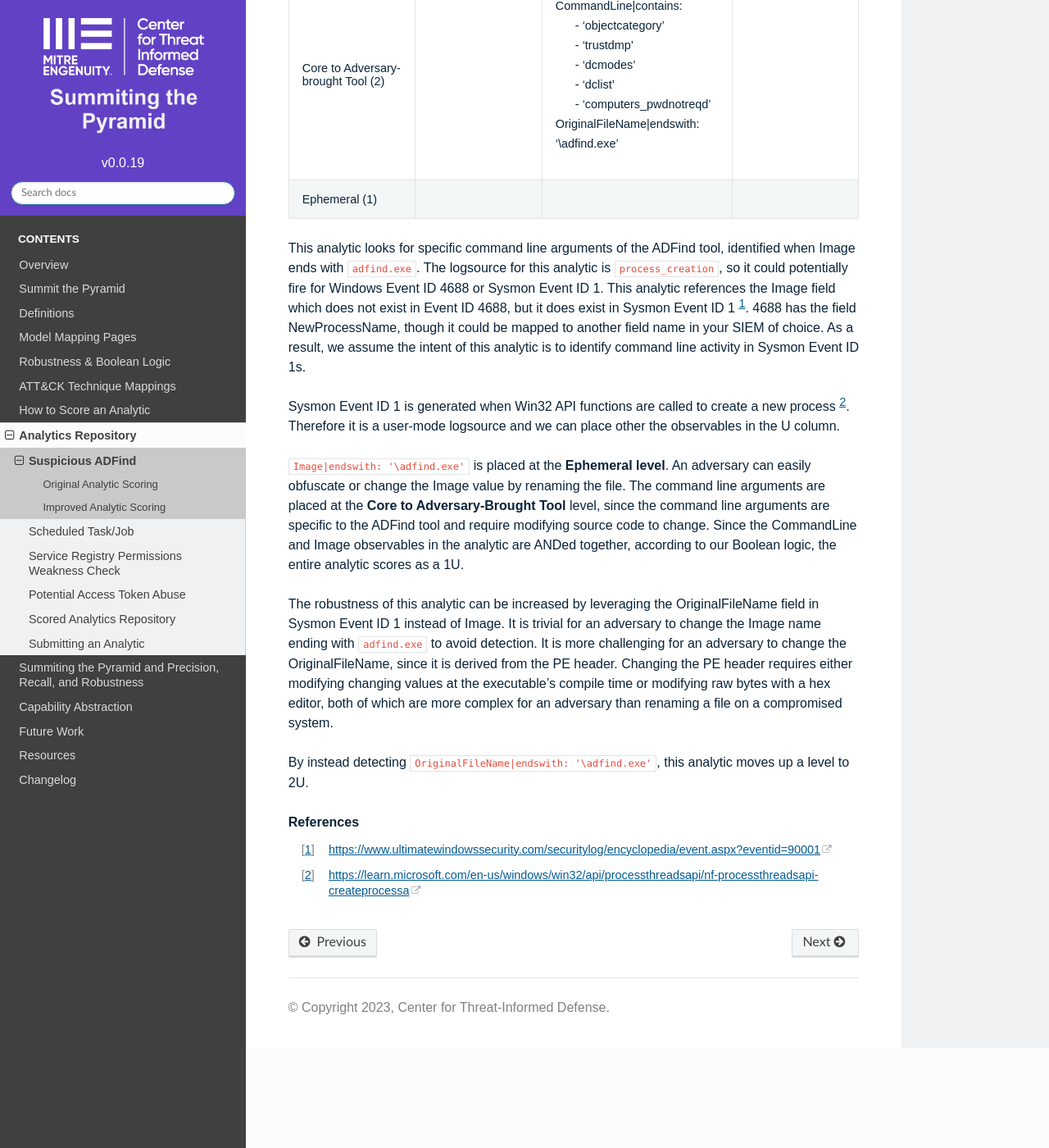
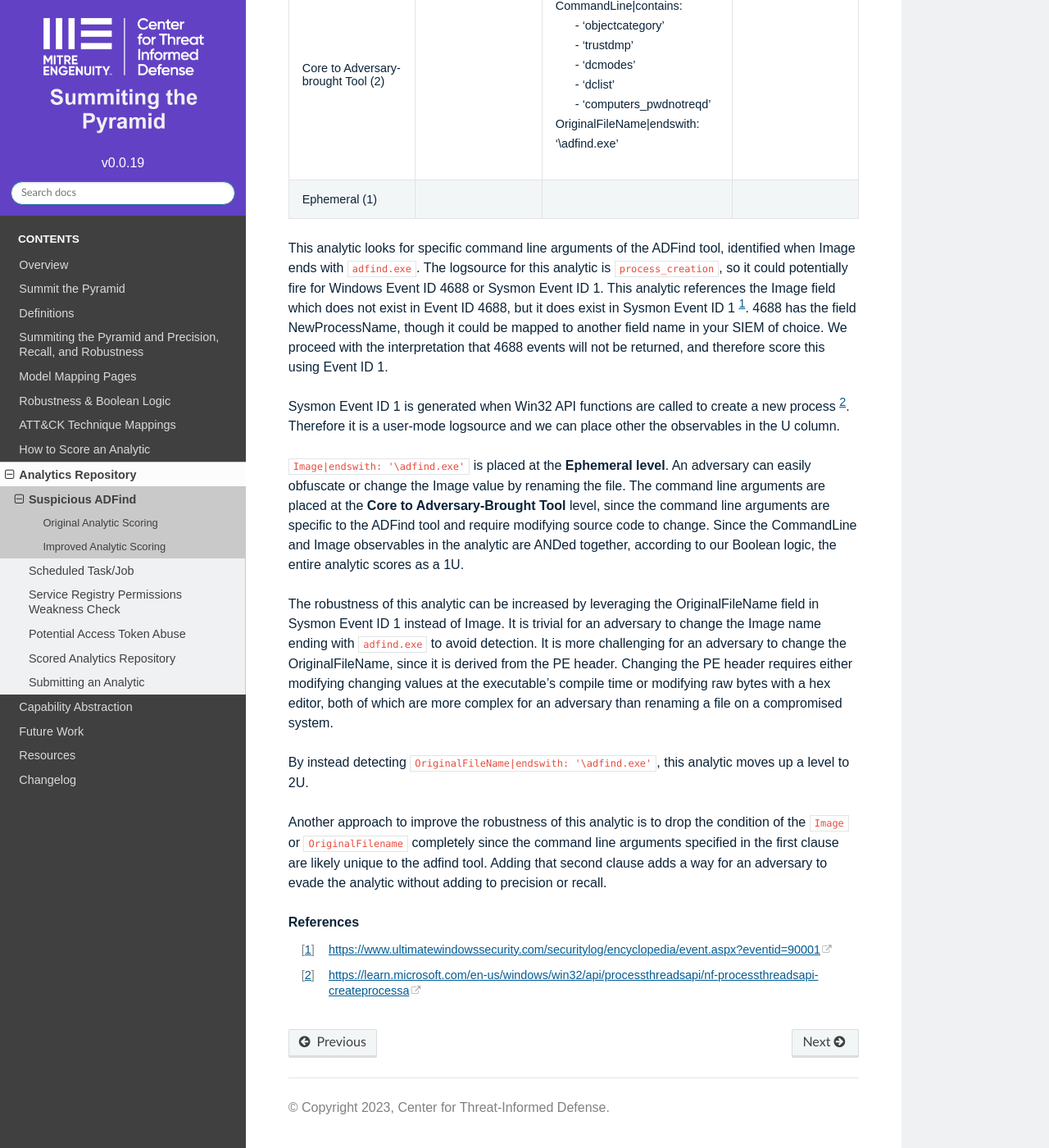
Before and after one commit to center-for-threat-informed-defense/summiting-the-pyramid, a Sphinx documentation site: the page built from docs/analytics/adfind.rst, in a window 1280 px wide and 1400 px high, scrolled down 1774 px. Shown: the whole window at 82% size. Built offline with Sphinx 7.4.7 and the Read the Docs theme 2.0.0, drawn with Linux system fonts in a browser that asks for light colours.

Commit message:
Changes to analytics pages and other pages

```diff
--- a/docs/analytics/adfind.rst
+++ b/docs/analytics/adfind.rst
@@ -122,8 +122,7 @@
 This analytic looks for specific command line arguments of the ADFind tool, identified when Image ends with ``adfind.exe``.
 The logsource for this analytic is ``process_creation``, so it could potentially fire for Windows Event ID 4688 or Sysmon Event ID 1.
 This analytic references the Image field which does not exist in Event ID 4688, but it does exist in Sysmon Event ID 1 [#f1]_. 4688 has the field
-NewProcessName, though it could be mapped to another field name in your SIEM of choice. As a result, we assume
-the intent of this analytic is to identify command line activity in Sysmon Event ID 1s.
+NewProcessName, though it could be mapped to another field name in your SIEM of choice. We proceed with the interpretation that 4688 events will not be returned, and therefore score this using Event ID 1.
 
 Sysmon Event ID 1 is generated when Win32 API functions are called to create a new process [#f2]_. Therefore it is a user-mode logsource
 and we can place other the observables in the U column.
@@ -141,6 +140,8 @@
 
 By instead detecting ``OriginalFileName|endswith: '\adfind.exe'``, this analytic moves up a level to 2U.
 
+Another approach to improve the robustness of this analytic is to drop the condition of the ``Image`` or ``OriginalFilename`` completely since the command line arguments specified in the first clause are likely unique to the adfind tool. Adding that second clause adds a way for an adversary to evade the analytic without adding to precision or recall.
+
 .. rubric:: References
 
 .. [#f1] https://www.ultimatewindowssecurity.com/securitylog/encyclopedia/event.aspx?eventid=90001
--- a/docs/analytics/index.rst
+++ b/docs/analytics/index.rst
@@ -28,7 +28,6 @@
 
 * Analytic schema (Sigma, Splunk, Elastic, etc.)
 * Log source (Windows process creation, file event, etc.)
-* Detection analytic
-* Detection logic (AND, OR, etc.)
+* Detection analytic with detection logic (AND, OR)
 * The score for your analytic with a brief explanation
 * Scorer
--- a/docs/analytics/task_scheduling.rst
+++ b/docs/analytics/task_scheduling.rst
@@ -104,7 +104,7 @@
   Scheduled Task Capability Abstraction - Created by SpecterOps [#f1]_
 
 Conversely, defenders can use the capability abstraction to create several different analytics, the most
-robust of which might detect on the invariant registry or file creation activity. As a first attempt at more robust
+robust of which might detect on the invariant registry or file creation activity. As a first attempt at a more robust
 analytic, we can start with the file creation activity. If we create a scheduled task via the Task
 Scheduler GUI in a test environment with Sysmon installed, we might expect to generate an Event ID 11: FileCreate.
 
--- a/docs/capability-abstraction.rst
+++ b/docs/capability-abstraction.rst
@@ -3,7 +3,7 @@
 Capability Abstraction
 ======================
 
-**Capability abstraction attempts to find common touch points between tools, making capabilities less hidden from defenders**
+**Capability abstraction documents the actions taken by the system, and their associated observables, once a Technique is executed, and help identify commonalities between implementations. Those commonalities are excellent candidates for low-variance or invariant behaviors and therefore, robust observables.**
 
 .. figure:: _static/capability_abstraction_specterops.png
    :alt: Kerberoasting - Specter Ops
--- a/docs/index.rst
+++ b/docs/index.rst
@@ -10,12 +10,12 @@
     overview
     methodology
     definitions
+    precision-recall
     levels/index
     evadability
     datasources
     scoringanalytic
     analytics/index
-    precision-recall
     capability-abstraction
     futurework
     resources
--- a/docs/scoringanalytic.rst
+++ b/docs/scoringanalytic.rst
@@ -15,7 +15,7 @@
 ------------------------------------------
 Just as not all analytics are created equal, not all sensors are created equal. Our sensor robustness categories identify the different layers within the OS in which observables can be collected. Each of the different sensors within each column provide different insight into the OS.
 
-In the pipe creation example, the sensor data identified is Windows, and the category is ``pipe_created``. Based on the types of Event IDs Windows provides and the definition, we know that the analytic is made for Sysmon logs. Based on past research, emulation, and Microsoft documentation, we understand that Event ID 17 is fired after ImpersonateNamedPipeClient is called. [#f2]_ This may track down to a lower-level syscall, but this would require a deeper dive into syscalls for Event ID 17. For now, we will consider it being fired from user-mode into kernel-mode. Therefore, the final score of this analytic will be in :ref:`User-Mode`.
+In the pipe creation example, the sensor data identified is Windows, and the category is ``pipe_created``. Based on the types of Event IDs Windows provides and a list of field names which belong to Event IDs, we know that the analytic is made for Sysmon logs. Based on past research, emulation, and Microsoft documentation, we understand that Event ID 17 is fired after ImpersonateNamedPipeClient is called. [#f2]_ This may track down to a lower-level syscall, but this would require a deeper dive into syscalls for Event ID 17. For now, we will consider it being fired from user-mode into kernel-mode. Therefore, the final score of this analytic will be in :ref:`User-Mode`.
 
 .. figure:: _static/pipes_collectionsource_07052023.png
    :alt: Suspicious Pipe Creation Analytic Sensor Data
@@ -53,7 +53,7 @@
 
 Before scoring the analytic, the final step is to consider how the separate components of an analytic are related. Understanding the logic of an analytic will help determine how robust it is.
 
-In Sigma specifically, there are two steps which need to be looked at to understand the publisher's original intent for the analytic. It will say if each of the selections need to be considered as an AND statement or an OR statement. There can also be a condition at the bottom of an analytic which might identify a filter that needs to be applied to the analytic.
+In Sigma specifically, there are two steps which need to be looked at to understand the robustness of the full analytic, with all components combined as specified. It will say if each of the selections need to be considered as an AND statement or an OR statement. There can also be a condition at the bottom of an analytic which might identify a filter that needs to be applied to the analytic.
 
 .. figure:: _static/pipes_condition.png
    :alt: Suspicious Pipe Creation condition
```
Also changed, not shown: other parts of docs/scoringanalytic.rst (+1 -1 lines), 1 other file.
